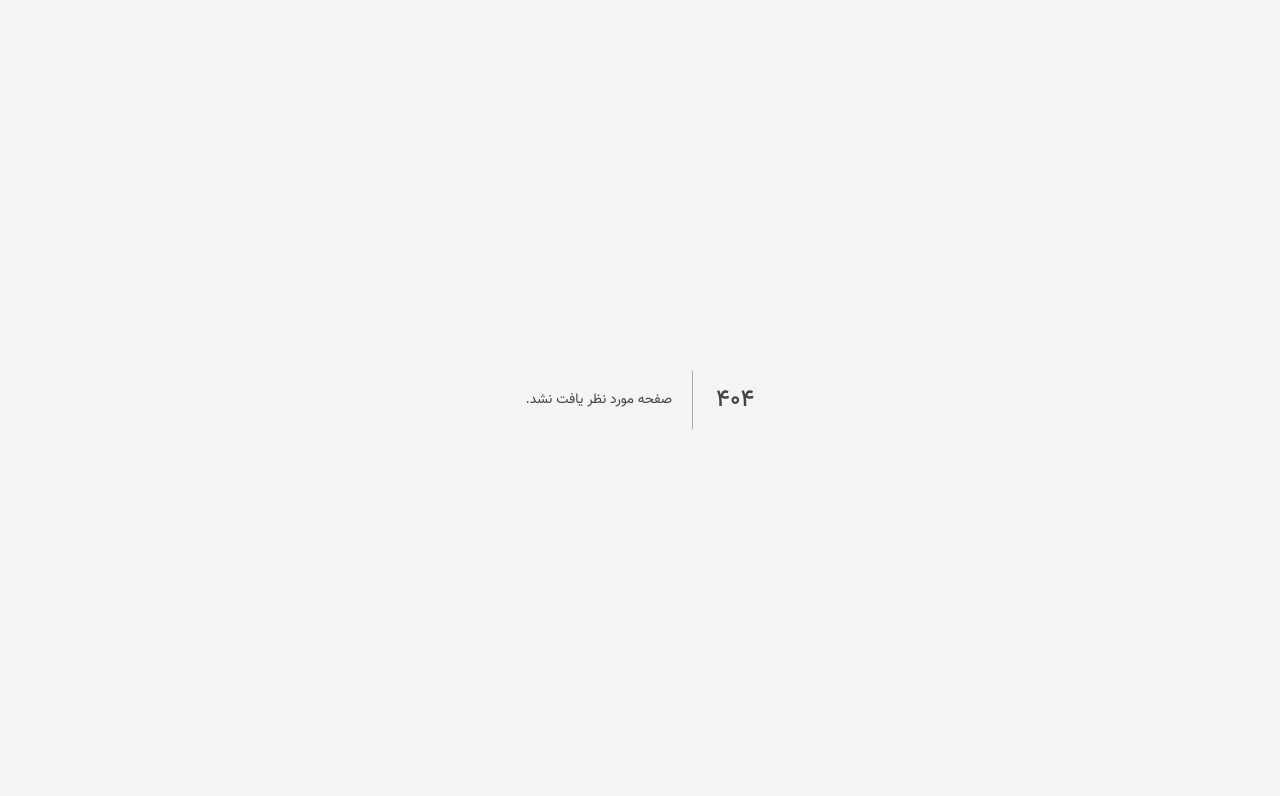
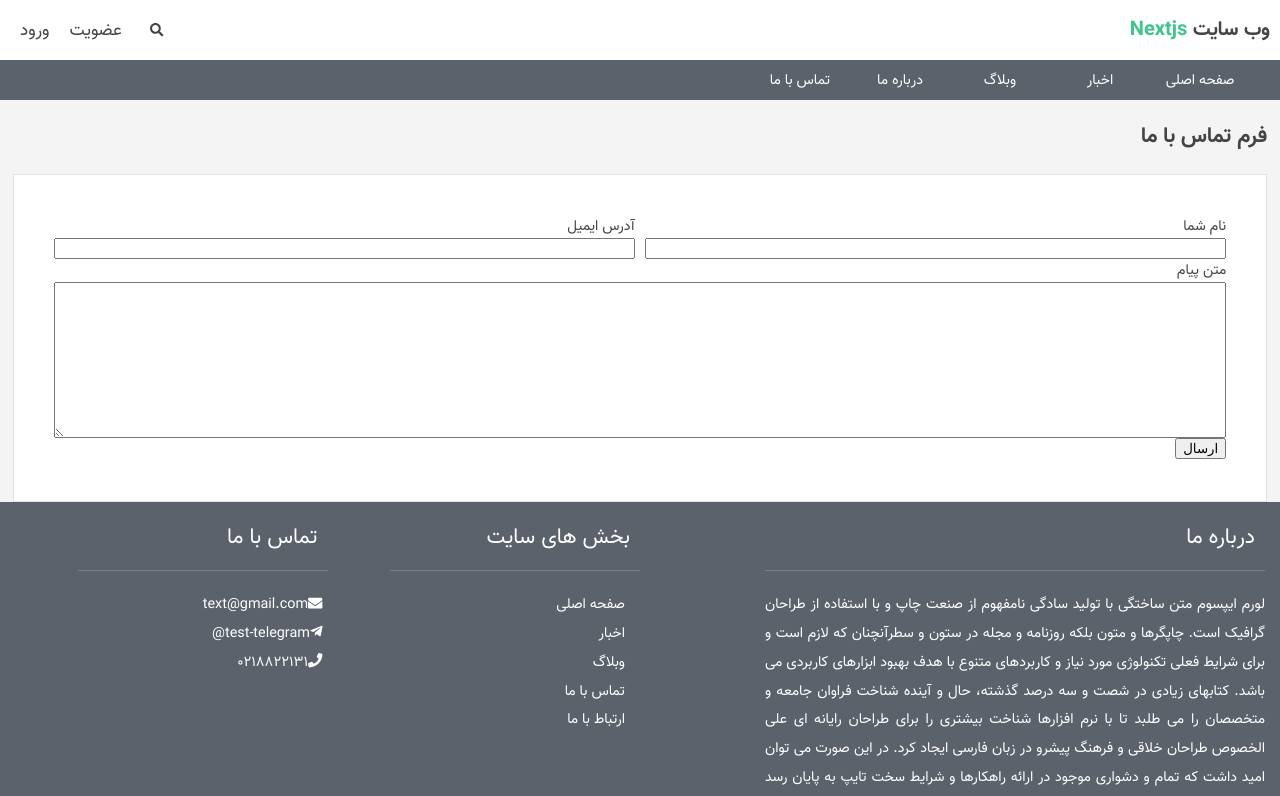
Before and after one commit to yousef-bigdeli/first-nextjs, a Next.js app: page /contact-us in a window 1280 px wide. Before the commit this address had no page. Shown: the top 796 px of the page. Built offline with nearby package versions, Linux system fonts and the light colour scheme.

Commit message:
contact-us page and style

```diff
--- /dev/null
+++ b/pages/contact-us.js
@@ -0,0 +1,36 @@
+import React from 'react';
+import Template from './components/Template';
+import styles from './styles/Contact.module.scss';
+
+const Contact = () => {
+    return (
+        <>
+            <Template>
+                <div className={styles.contact__container}>
+                    <div className={styles.form__title}>فرم تماس با ما</div>
+                    <div className={styles.contact__form}>
+                        <form>
+                            <div className={styles.flex__row}>
+                                <div className={styles.flex__column}>
+                                    <label>نام شما</label>
+                                    <input type="text" name="name" />
+                                </div>
+                                <div className={`${styles.flex__column} ${styles.email}`}>
+                                    <label>آدرس ایمیل</label>
+                                    <input type="text" name="email" />
+                                </div>
+                            </div>
+                            <div className={styles.flex__column}>
+                                <label>متن پیام</label>
+                                <textarea placeholder="" rows="10"></textarea>
+                            </div>
+                            <input type="submit" value="ارسال" />
+                        </form>
+                    </div>
+                </div>
+            </Template>
+        </>
+    );
+};
+
+export default Contact;
--- /dev/null
+++ b/pages/styles/Contact.module.scss
@@ -0,0 +1,32 @@
+$font-color: #444;
+$primary-color: #3fc58d;
+@import "./Media.module.scss";
+
+.contact__container{
+
+    .form__title{
+        width: 98%;
+        margin: 20px auto;
+        font-size: 1.5em;
+        font-weight: bold;
+    }
+}
+.contact__form{
+    background: #fff;
+    border: 1px solid #e2e2e2;
+    width: 98%;
+    margin: 0 auto;
+    padding: 40px;
+    .email{
+        margin-right: 10px;
+    }
+}
+.flex__row{
+    display: flex;
+    flex-direction: row;
+}
+.flex__column{
+    display: flex;
+    flex-direction: column;
+    flex: 1;
+}
```
